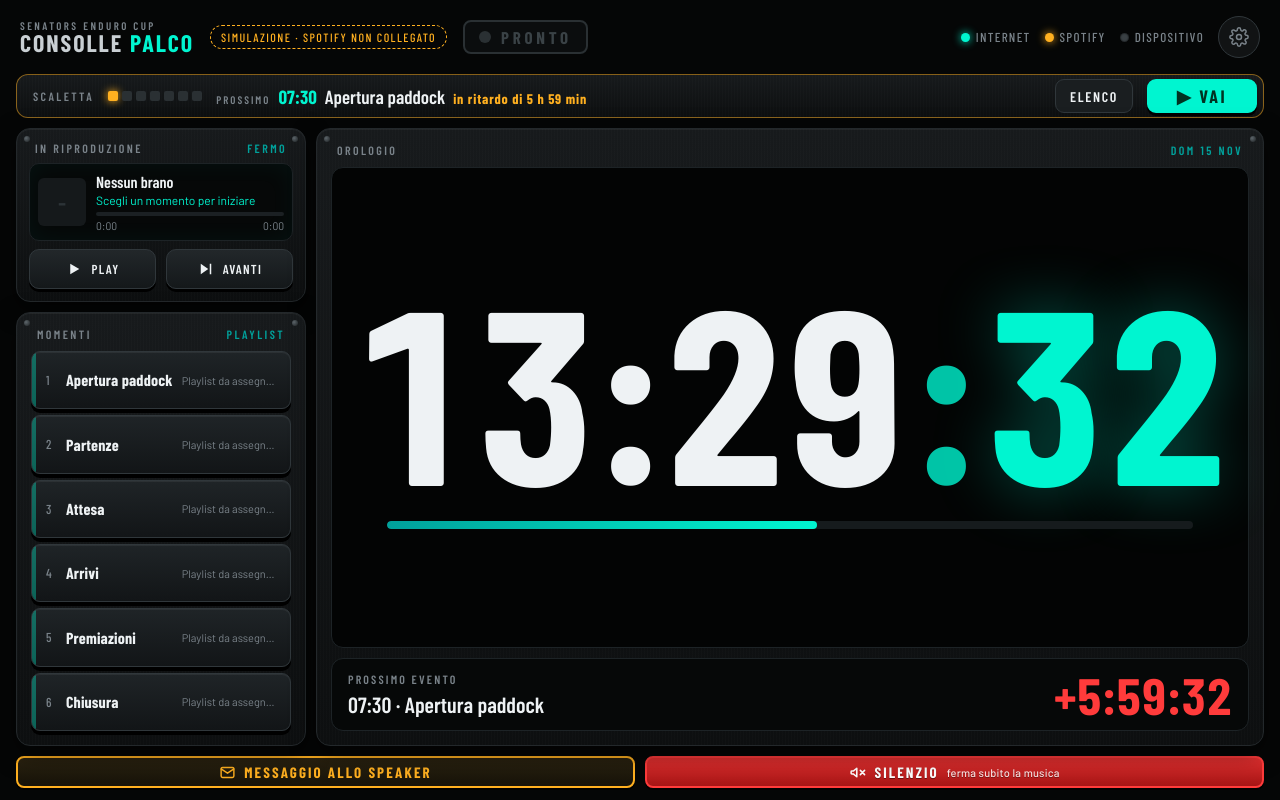
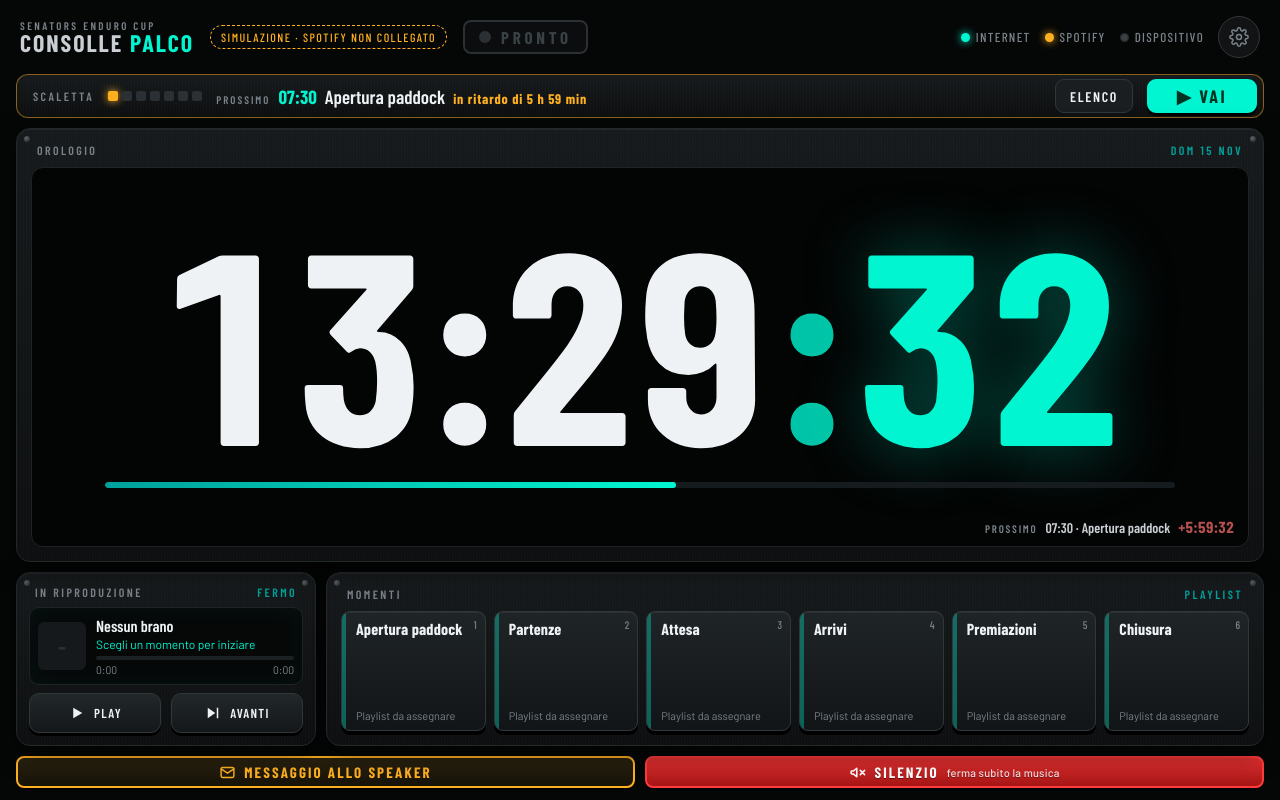
Before and after one commit to matteobaldissarri/consolle-palco, a plain HTML site: page index.html in a window 1280 px wide. Drawn offline with nearby package versions, Linux system fonts and the light colour scheme.

Commit message:
Orologio a tutta larghezza, Spotify e momenti sotto, conto alla rovescia discreto

```diff
--- a/index.html
+++ b/index.html
@@ -189,19 +189,18 @@ textarea:focus,input:focus,select:focus{outline:2px solid var(--teal-d);outline-
 .linkstate.ok{color:var(--teal)} .linkstate.no{color:var(--amber)}
 
 /* disposizione: Segreteria = riproduzione | momenti | orologio; Palco = messaggi | orologio + riproduzione | momenti */
-/* Segreteria: colonna stretta (lettore + playlist) | orologio grande */
-.main{grid-template-columns:290px minmax(0,1fr);grid-template-rows:auto minmax(0,1fr)}
-.deck{grid-column:1;grid-row:1}
-.momentspanel{grid-column:1;grid-row:2}
-.clockpanel{grid-column:2;grid-row:1 / 3}
+/* Segreteria: orologio a tutta larghezza; sotto Spotify | momenti */
+.main{grid-template-columns:300px minmax(0,1fr);grid-template-rows:minmax(0,1fr) auto}
+.main > .panel{min-width:0}
+.clockpanel{grid-column:1 / -1;grid-row:1}
+.deck{grid-column:1;grid-row:2}
+.momentspanel{grid-column:2;grid-row:2}
 .msgpanel{display:none}
-/* Palco: messaggi | orologio grande | colonna stretta (lettore + playlist) */
-body.palco .main{grid-template-columns:minmax(0,1fr) minmax(0,1.5fr) 250px}
-.main > .panel{min-width:0}
-body.palco .msgpanel{display:flex;grid-column:1;grid-row:1 / 3}
-body.palco .clockpanel{grid-column:2;grid-row:1 / 3}
-body.palco .deck{grid-column:3;grid-row:1}
-body.palco .momentspanel{grid-column:3;grid-row:2}
+/* Palco: messaggi | orologio; sotto Spotify | momenti */
+body.palco .main{grid-template-columns:minmax(300px,.62fr) minmax(0,1fr)}
+body.palco .msgtext{font-size:clamp(20px,2vw,30px)}
+body.palco .msgpanel{display:flex;grid-column:1;grid-row:1}
+body.palco .clockpanel{grid-column:2;grid-row:1}
 body.palco .cuebar, body.palco #btnSpk{display:none}
 body.palco .app{grid-template-rows:auto 1fr auto}
 body.palco .bottom{grid-template-columns:1fr}
@@ -215,14 +214,12 @@ body.palco .bottom{grid-template-columns:1fr}
 .deck .meta .prog{margin-top:5px}
 .deck .tbtn{height:40px;font-size:13px}
 .deck .tbtn svg{width:18px;height:18px}
-/* tasti playlist in colonna, piccoli */
-.momentspanel .moments{grid-template-columns:1fr;gap:6px}
-.momentspanel .pad{flex-direction:row;align-items:center;justify-content:flex-start;gap:8px;padding:6px 10px 6px 14px;border-radius:9px;container-type:normal}
-.momentspanel .pad .k{position:static;order:-1;font-size:13px;min-width:12px}
-.momentspanel .pad .n{font-size:16px;line-height:1.1;max-height:none;padding-right:0;white-space:nowrap;overflow:hidden;text-overflow:ellipsis;flex:1;min-width:0}
-.momentspanel .pad .s{font-size:11px;max-width:42%;text-align:right}
-.momentspanel .pad .eq{position:static;height:12px}
-.momentspanel .pad.on .s{padding-right:0}
+/* tasti playlist in riga, piccoli */
+.momentspanel .moments{grid-template-columns:repeat(6,minmax(0,1fr));grid-auto-rows:1fr;gap:8px}
+.momentspanel .pad{padding:8px 10px 8px 14px;border-radius:9px;gap:4px;min-height:64px}
+.momentspanel .pad .n{font-size:16px;line-height:1.1;padding-right:12px}
+.momentspanel .pad .s{font-size:11px}
+.momentspanel .pad .k{top:6px;right:8px;font-size:11px}
 .big.spkbig{border:2px solid var(--amber);background:linear-gradient(180deg,#2a2210,#171309);color:var(--amber)}
 /* orologio da studio */
 .studio{flex:1;min-height:0;container-type:size;display:flex;flex-direction:column;align-items:center;justify-content:center;gap:4cqh;background:#030404;border:1px solid #1d2326;border-radius:12px}
@@ -232,13 +229,13 @@ body.palco .bottom{grid-template-columns:1fr}
 #clkS{color:var(--teal);text-shadow:0 0 .25em rgba(0,245,208,.35)}
 .secbar{width:88%;height:max(6px,1.6cqh);background:#161b1d;border-radius:99px;overflow:hidden}
 .secbar i{display:block;height:100%;width:0;background:linear-gradient(90deg,var(--teal-d),var(--teal));border-radius:99px}
-.clknext{display:grid;grid-template-columns:1fr auto;align-items:center;gap:0 16px;padding:10px 16px;border-radius:12px;background:#060808;border:1px solid #1d2326}
-.clknext small{font-family:var(--cond);font-weight:600;font-size:12px;letter-spacing:.18em;text-transform:uppercase;color:var(--muted)}
-.clknext b{grid-row:2;font-family:var(--cond);font-weight:600;font-size:22px;white-space:nowrap;overflow:hidden;text-overflow:ellipsis}
-#clkCount{grid-row:1 / 3;grid-column:2;font-family:var(--cond);font-weight:700;font-size:clamp(34px,4vw,56px);line-height:1;color:var(--teal);font-variant-numeric:tabular-nums}
-.clknext.soon{border-color:var(--amber)}
-.clknext.soon #clkCount{color:var(--amber);animation:blink 1s steps(2) infinite}
-.clknext.late #clkCount{color:var(--red)}
+.studio{position:relative}
+.clknext{position:absolute;right:14px;bottom:10px;display:flex;align-items:baseline;gap:8px;font-family:var(--cond);font-size:14px;color:var(--muted);white-space:nowrap;max-width:60%;overflow:hidden}
+.clknext small{font-weight:600;font-size:11px;letter-spacing:.16em;text-transform:uppercase}
+.clknext b{font-weight:600;color:var(--silver);overflow:hidden;text-overflow:ellipsis}
+#clkCount{font-weight:700;font-size:16px;color:var(--teal-d);font-variant-numeric:tabular-nums}
+.clknext.soon #clkCount{color:var(--amber)}
+.clknext.late #clkCount{color:#b5524f}
 .msgcard{flex:1;display:flex;flex-direction:column;gap:12px;background:#060808;border:1px solid #1d2326;border-radius:12px;padding:16px;min-height:0}
 .msgmeta{font-family:var(--cond);font-weight:600;letter-spacing:.14em;text-transform:uppercase;font-size:13px;color:var(--muted)}
 .msgtext{flex:1;font-weight:600;font-size:clamp(22px,2.3vw,34px);line-height:1.3;overflow:auto;user-select:text;min-height:0}
@@ -313,6 +310,7 @@ body.palco .bottom{grid-template-columns:1fr}
   .cuebar{flex-wrap:wrap}
   .main{grid-template-columns:260px 1fr}
   .clockpanel{min-height:340px}
+  .momentspanel .moments{grid-template-columns:repeat(3,minmax(0,1fr))}
   body.palco .main{grid-template-columns:1fr 1fr}
   body.palco .msgpanel{grid-column:1;grid-row:1}
   body.palco .clockpanel{grid-column:2;grid-row:1}
@@ -406,8 +404,8 @@ body.palco .bottom{grid-template-columns:1fr}
       <div class="studio">
         <div class="clkdig"><span id="clkHM">--:--</span><span class="sep">:</span><span id="clkS">--</span></div>
         <div class="secbar" aria-hidden="true"><i id="secBar"></i></div>
+        <div class="clknext" id="clkNext"><small>Prossimo</small><b id="clkNextName">—</b><span id="clkCount"></span></div>
       </div>
-      <div class="clknext" id="clkNext"><small>Prossimo evento</small><b id="clkNextName">—</b><span id="clkCount">--:--</span></div>
     </section>
   </div>
 
```
